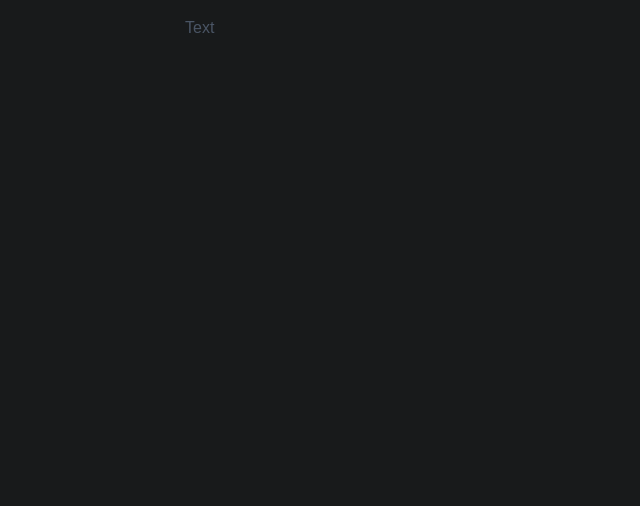
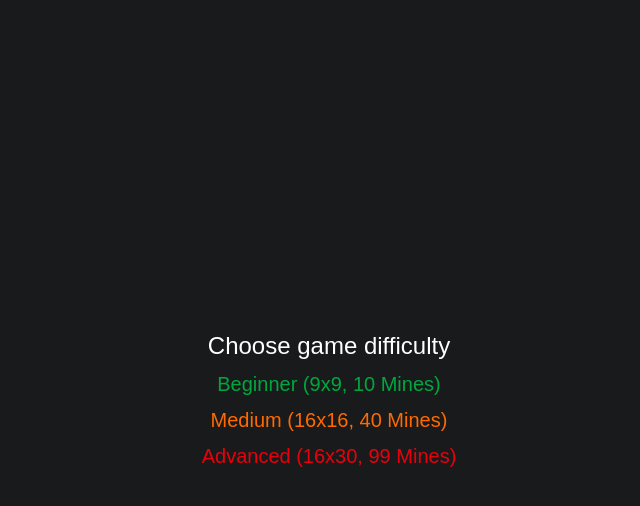
Before and after one commit to George-Al3xander/minesweeper, a React (Vite) app: page / in a window 1280 px wide. Shown: the top 506 px of the page, without its empty margins (311-951 px from the left). Built offline with nearby package versions, Linux system fonts and the light colour scheme; a web font is replaced by a local one.

Commit message:
feat: game board component
Create the GameBoard component and integrate it into the app. Refactor
Grid component styles and App component structure.

```diff
--- a/src/app/App.tsx
+++ b/src/app/App.tsx
@@ -1,9 +1,11 @@
-const App = () => {
-    return (
-        <div className="mx-auto w-[min(90%,20rem)] p-4">
-            <p className="text-gray-600">Text</p>
-        </div>
-    );
-};
+import { DifficultiesMenu } from "@/app/components/difficulties-menu";
+import { GameBoard } from "@/app/components/game-board";
+import { GameStage } from "@/app/components/game-stage";
+
+const App = () => (
+    <main className="flex h-screen w-full items-center justify-center p-4">
+        <GameStage menu={<DifficultiesMenu />} playing={<GameBoard />} />
+    </main>
+);
 
 export default App;
--- /dev/null
+++ b/src/app/components/game-board.tsx
@@ -0,0 +1,15 @@
+import { FlagsCounterDisplay } from "@/app/components/flags-counter-display";
+import { Grid } from "@/app/components/grid";
+import { TimerDisplay } from "@/app/components/timer-display";
+
+export const GameBoard = () => {
+    return (
+        <section className="bg-primary border-primary three-d-borders flex flex-col gap-4 border-4 p-3">
+            <div className="border-primary three-d-borders-flipped flex h-18 w-full items-center justify-between gap-4 border-4 p-2">
+                <FlagsCounterDisplay />
+                <TimerDisplay />
+            </div>
+            <Grid />
+        </section>
+    );
+};
--- a/src/app/components/grid.tsx
+++ b/src/app/components/grid.tsx
@@ -9,7 +9,7 @@ export const Grid = () => {
     );
 
     return (
-        <table className="bg-primary border-primary three-d-borders flex flex-col border-4 p-3">
+        <table className="flex flex-col">
             <tbody className="three-d-borders-flipped box-border border-4">
                 {cells.map((r, rowNum) => (
                     <tr key={"row-" + rowNum}>
```
